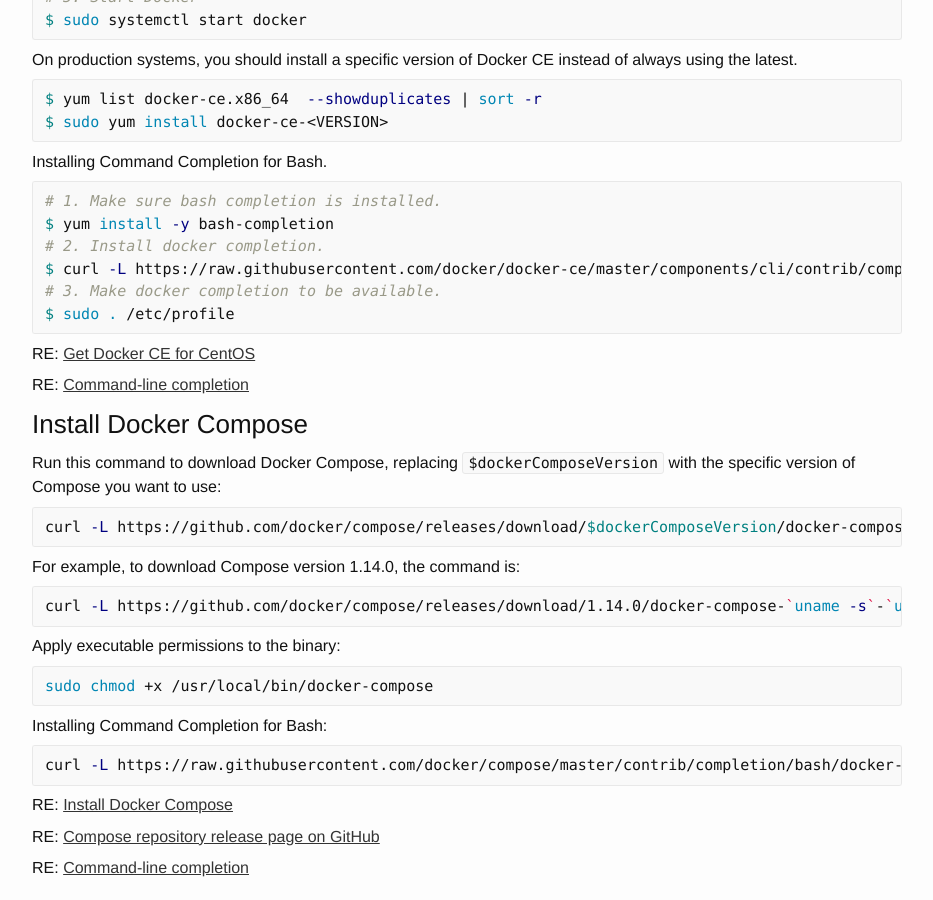
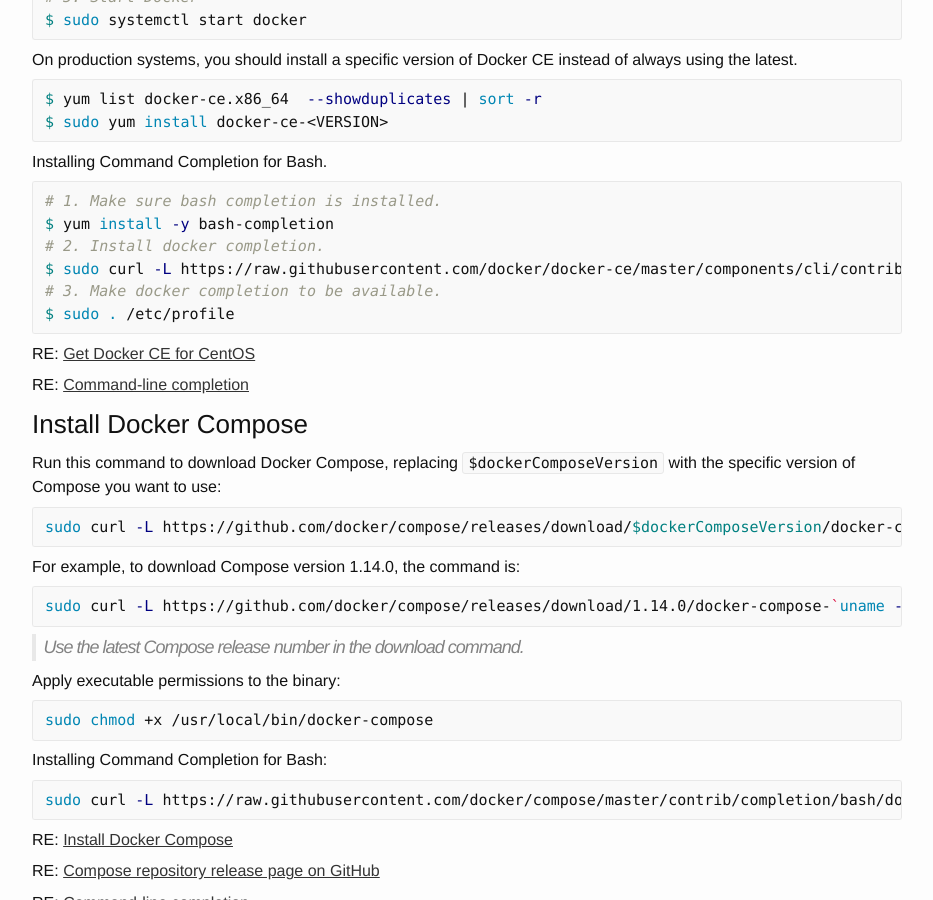
Before and after one commit to ousiax/ousiax.github.io, a Jekyll site: the page built from _posts/2017-07-20-get-docker-ce-for-centos.md, in a window 1280 px wide and 900 px high, scrolled down 530 px. Shown: the whole window, without its empty margins (173-1106 px from the left). Built offline with Jekyll 4.4.1, drawn with Linux system fonts in a browser that asks for light colours.

Commit message:
Update 2017-07-20-get-docker-ce-for-centos.md

````diff
--- a/_posts/2017-07-20-get-docker-ce-for-centos.md
+++ b/_posts/2017-07-20-get-docker-ce-for-centos.md
@@ -40,7 +40,7 @@
 # 1. Make sure bash completion is installed.
 $ yum install -y bash-completion
 # 2. Install docker completion.
-$ curl -L https://raw.githubusercontent.com/docker/docker-ce/master/components/cli/contrib/completion/bash/docker > /etc/bash_completion.d/docker
+$ sudo curl -L https://raw.githubusercontent.com/docker/docker-ce/master/components/cli/contrib/completion/bash/docker -o /etc/bash_completion.d/docker
 # 3. Make docker completion to be available.
 $ sudo . /etc/profile
 ```
@@ -54,14 +54,16 @@
 Run this command to download Docker Compose, replacing `$dockerComposeVersion` with the specific version of Compose you want to use:
 
 ```sh
-curl -L https://github.com/docker/compose/releases/download/$dockerComposeVersion/docker-compose-`uname -s`-`uname -m` > /usr/local/bin/docker-compose
+sudo curl -L https://github.com/docker/compose/releases/download/$dockerComposeVersion/docker-compose-`uname -s`-`uname -m` -o /usr/local/bin/docker-compose
 ```
 
 For example, to download Compose version 1.14.0, the command is:
 
 ```sh
-curl -L https://github.com/docker/compose/releases/download/1.14.0/docker-compose-`uname -s`-`uname -m` > /usr/local/bin/docker-compose
+sudo curl -L https://github.com/docker/compose/releases/download/1.14.0/docker-compose-`uname -s`-`uname -m` -o /usr/local/bin/docker-compose
 ```
+
+> Use the latest Compose release number in the download command.
 
 Apply executable permissions to the binary:
 
@@ -72,7 +74,7 @@
 Installing Command Completion for Bash:
 
 ```sh
-curl -L https://raw.githubusercontent.com/docker/compose/master/contrib/completion/bash/docker-compose -o /etc/bash_completion.d/docker-compose
+sudo curl -L https://raw.githubusercontent.com/docker/compose/master/contrib/completion/bash/docker-compose -o /etc/bash_completion.d/docker-compose
 ```
 
 RE: [Install Docker Compose](https://docs.docker.com/compose/install/)
````
